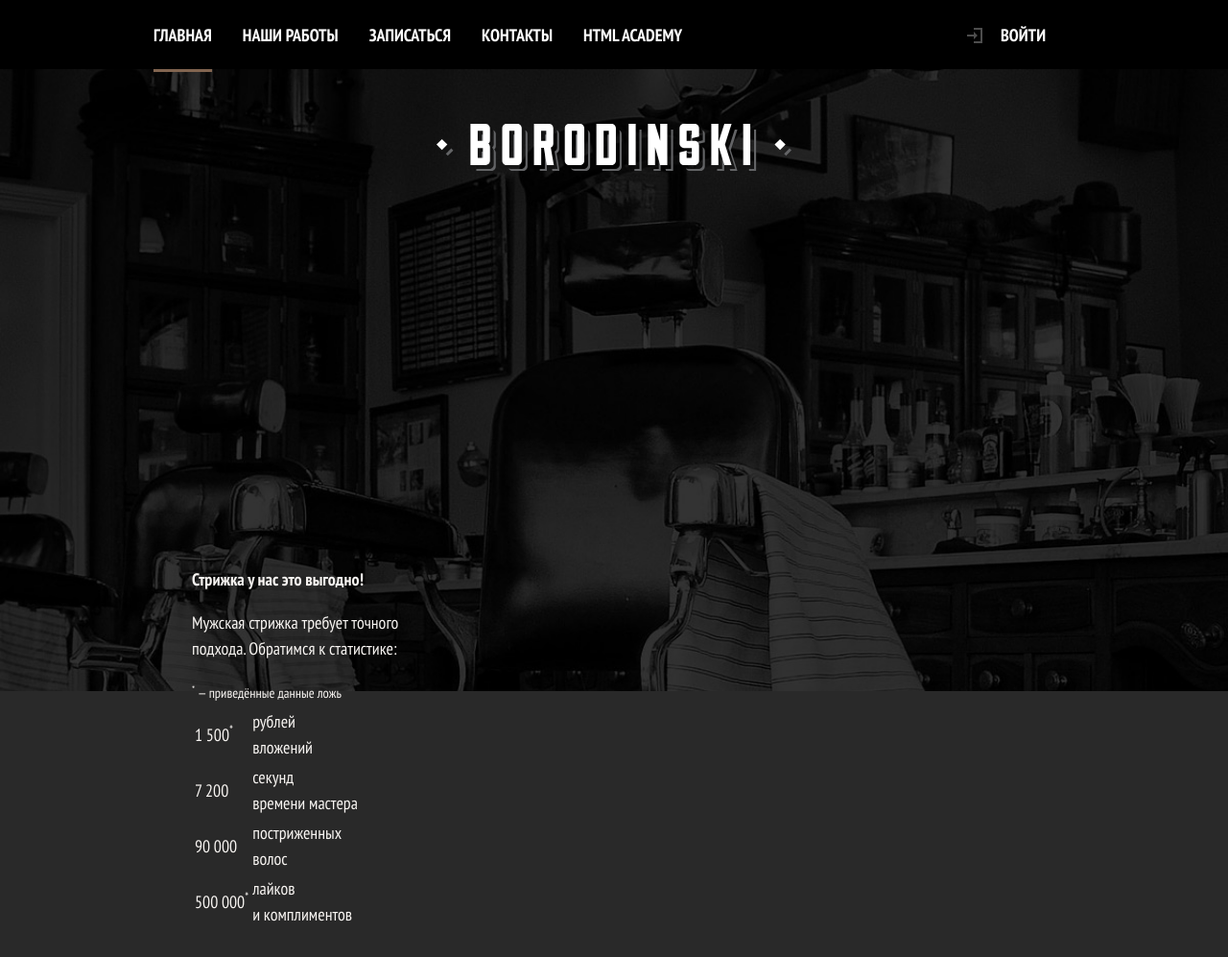
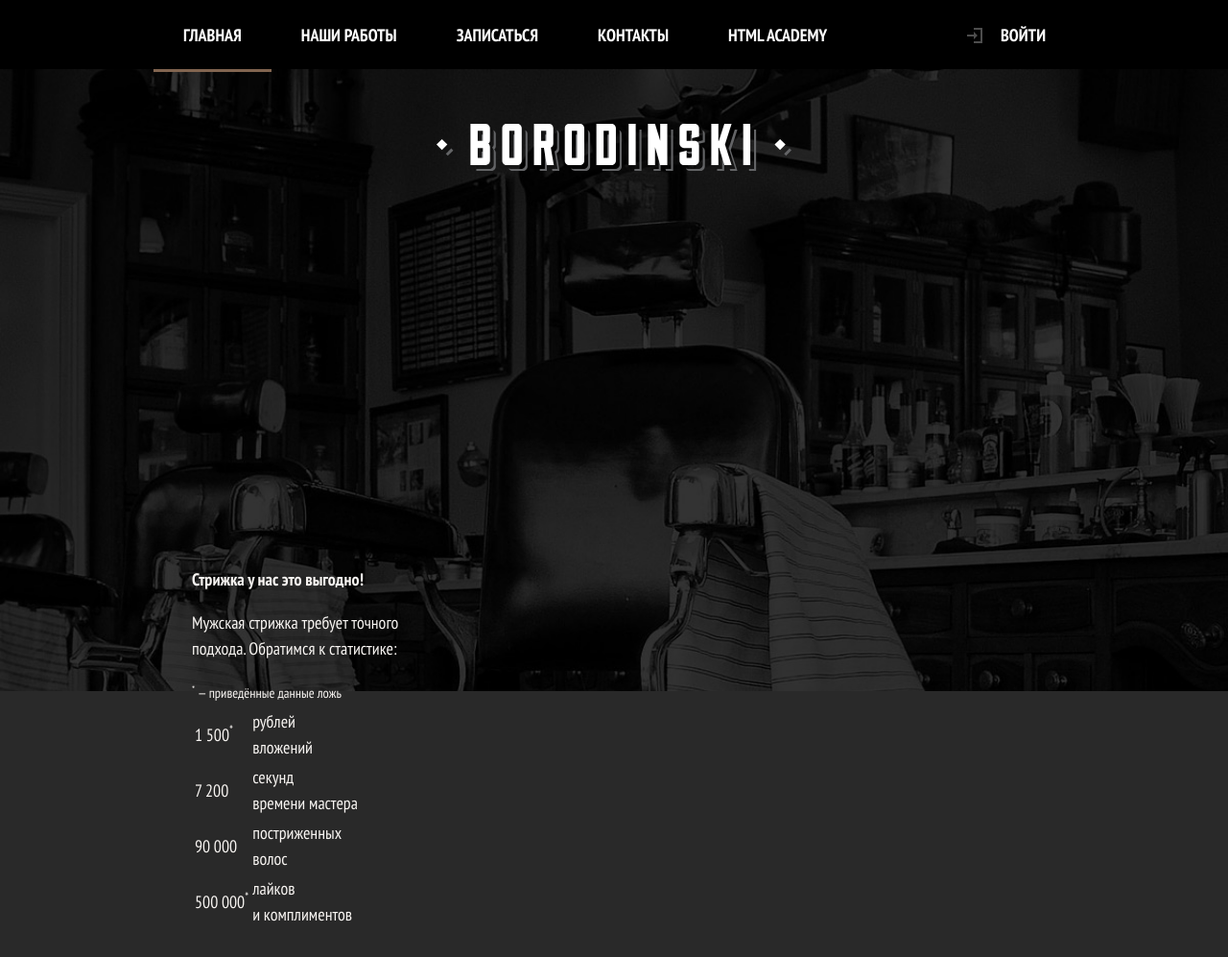
Before and after one commit to ilyagorev/barbershop, a website: page source/index.html in a window 1280 px wide. Shown: the top 997 px of the page at 96% size. Drawn offline with nearby package versions, Linux system fonts and the light colour scheme; files that its build step writes are made by us from their sources; files whose address does not match are found by name.

Commit message:
Оптимизирует верстку меню под десктопную версию

```diff
--- a/source/sass/blocks/site-list.scss
+++ b/source/sass/blocks/site-list.scss
@@ -93,4 +93,33 @@
   .site-list {
     width: 780px;
   }
+
+  .site-list__item {
+    margin-right: 0;
+
+    &--active::after {
+      right: 30;
+      left: 30;
+    }
+  }
+
+  .site-list__item a {
+    padding-right: 31px;
+    padding-left: 31px;
+  }
+
+  .site-list__item a[href] {
+    &:hover {
+      color: #000000;
+
+      background-color: #ffffff;
+    }
+
+    &:active {
+      color: rgba(0, 0, 0, 0.3);
+
+      background-color: #ffffff;
+      opacity: 1;
+    }
+  }
 }
```
